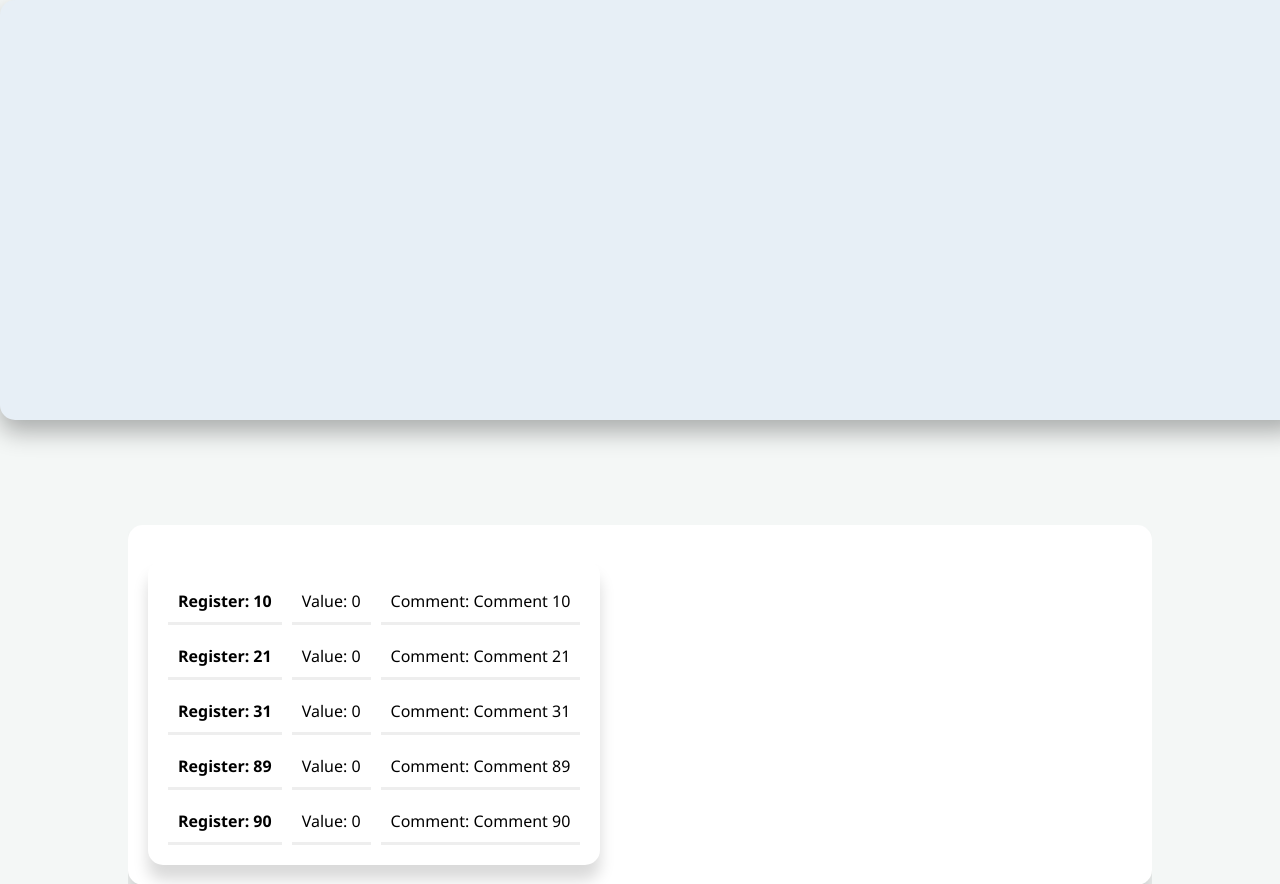
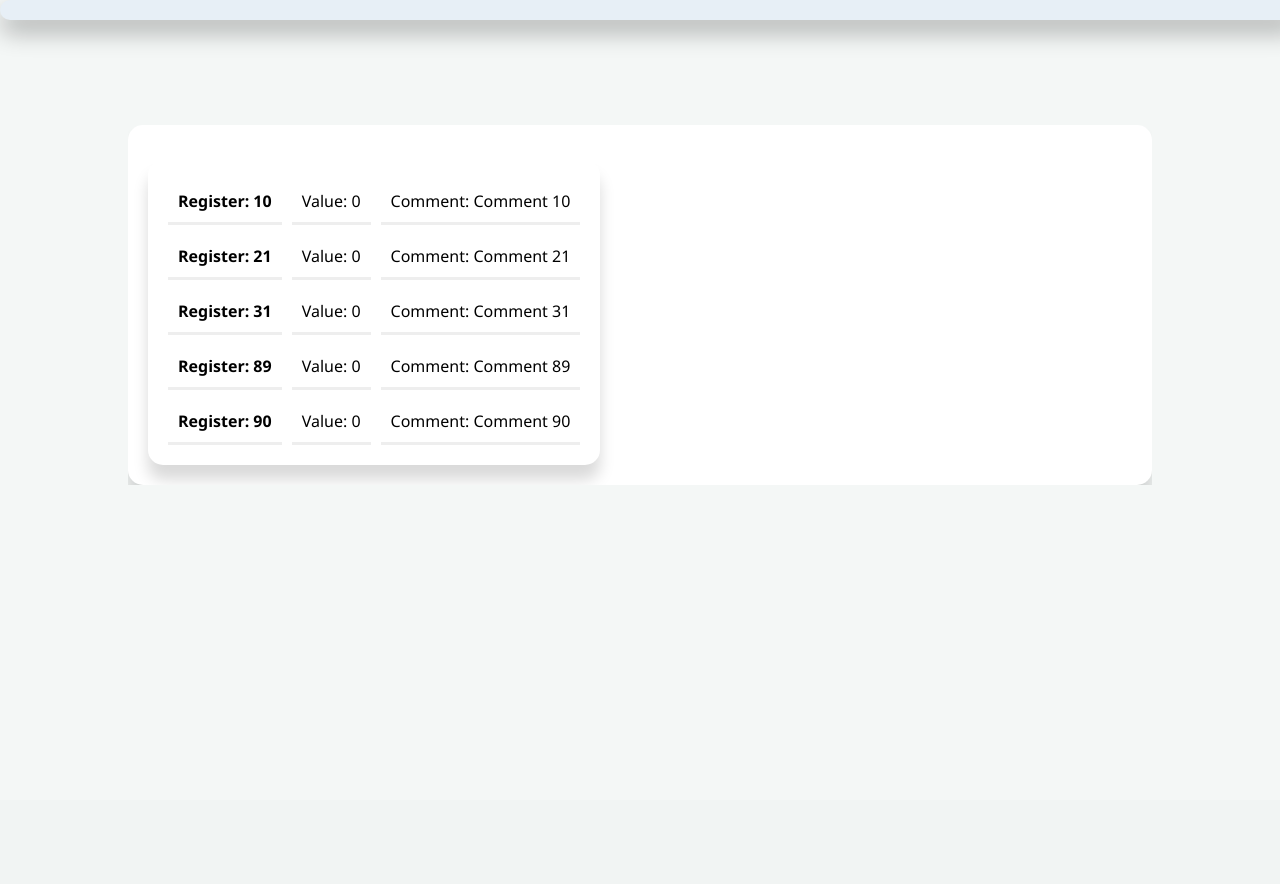
Before and after one commit to rskrobotics/fanuc-hmi, a Flask app: page / in a window 1280 px wide. Shown: the top 884 px of the page. After the commit the page ends 485 px from the top, so only its background shows below. Run offline with Flask 3, Linux system fonts and the light colour scheme; data that the repository does not hold is empty; some libraries are stand-ins or nearby versions.

Commit message:
fix: styling changes

```diff
--- a/app/static/style.css
+++ b/app/static/style.css
@@ -44,16 +44,14 @@ body {
     margin-bottom: 10px;
     border-radius: 15px;
     text-align: center;
-    font-size: calc(50vh * 0.5); /* 80% of the message box, assuming the message box is 50% of the viewport height */
+    font-size: min(max(40px, 4vh), 5vw); /* Responsive font size with min and max bounds */
     font-weight: bold;
     box-shadow: 0 12px 24px rgba(0, 0, 0, 0.3);
     width: 100%; /* Takes full width */
-    height: 50vh; /* Takes up 50% of the viewport height */
-    display: flex;
-    justify-content: center;
-    align-items: center; /* This will center the text vertically and horizontally */
-    overflow: hidden; /* Hide overflow */
+    max-height: 50vh; /* Maximum half of the viewport height */
+    overflow: hidden; /* Hides the overflowed content, could be 'auto' to show a scrollbar if needed */
 }
+
 
 
 
```
